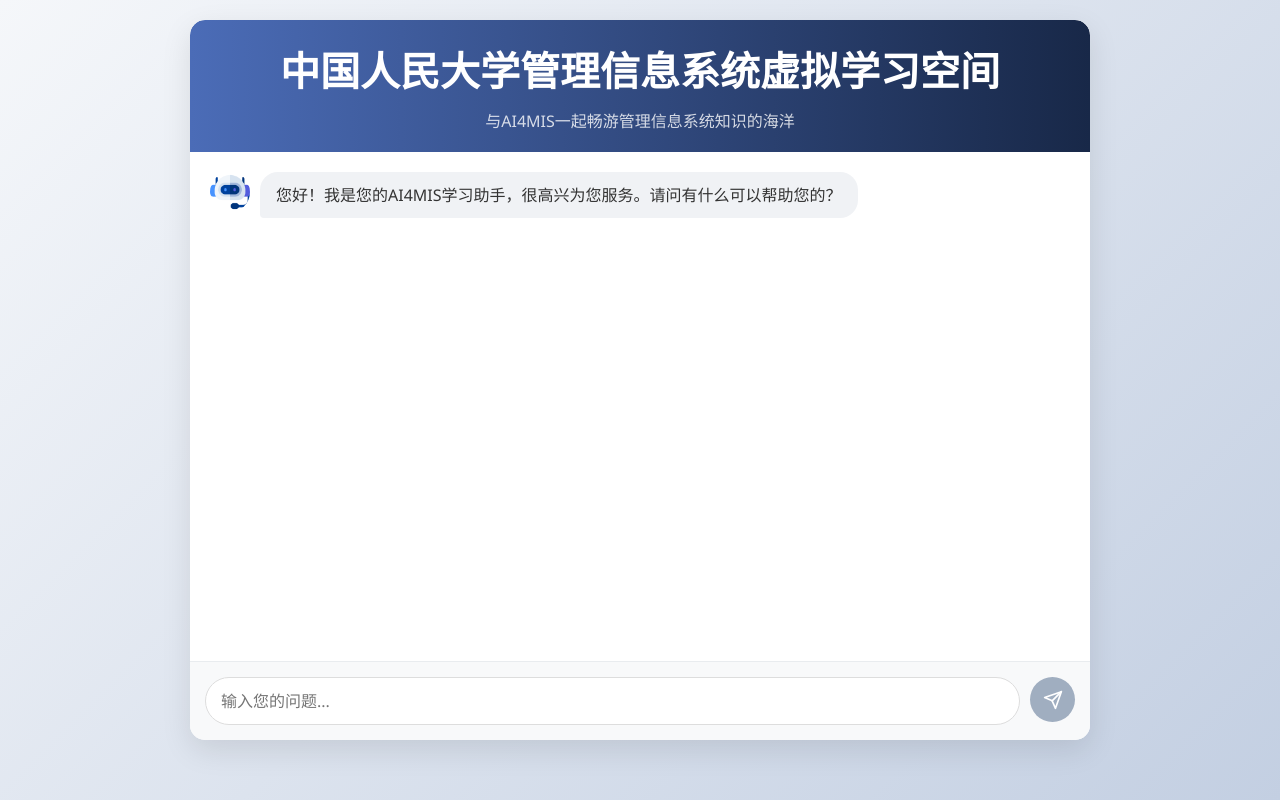
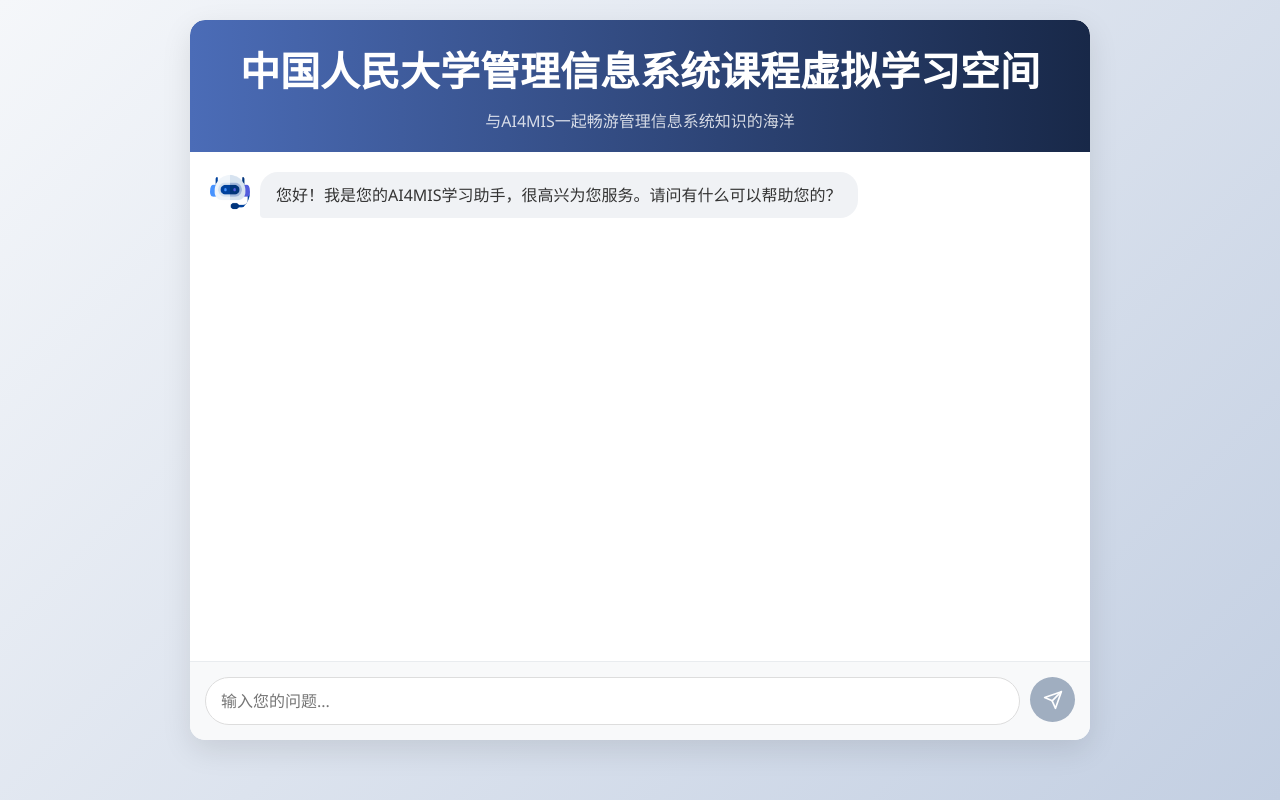
Before and after one commit to lichenlongruc/chat, a plain HTML site: page index.html in a window 1280 px wide. Drawn offline with nearby package versions, Linux system fonts and the light colour scheme.

Commit message:
Update index.html

```diff
--- a/index.html
+++ b/index.html
@@ -3,7 +3,7 @@
 <head>
     <meta charset="UTF-8">
     <meta name="viewport" content="width=device-width, initial-scale=1.0">
-    <title>虚拟学习空间</title>
+    <title>AI4MIS - 虚拟学习空间</title>
     <link rel="stylesheet" href="https://cdnjs.cloudflare.com/ajax/libs/highlight.js/11.7.0/styles/github.min.css">
     <style>
         * {
@@ -312,7 +312,7 @@
 <body>
     <div class="container">
         <header>
-            <h1>中国人民大学管理信息系统虚拟学习空间</h1>
+            <h1>中国人民大学管理信息系统课程虚拟学习空间</h1>
             <div class="subtitle">与AI4MIS一起畅游管理信息系统知识的海洋</div>
         </header>
 
```
